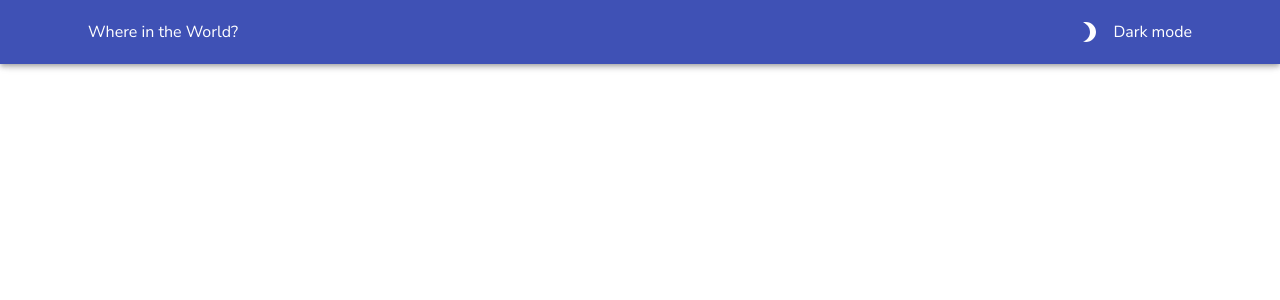
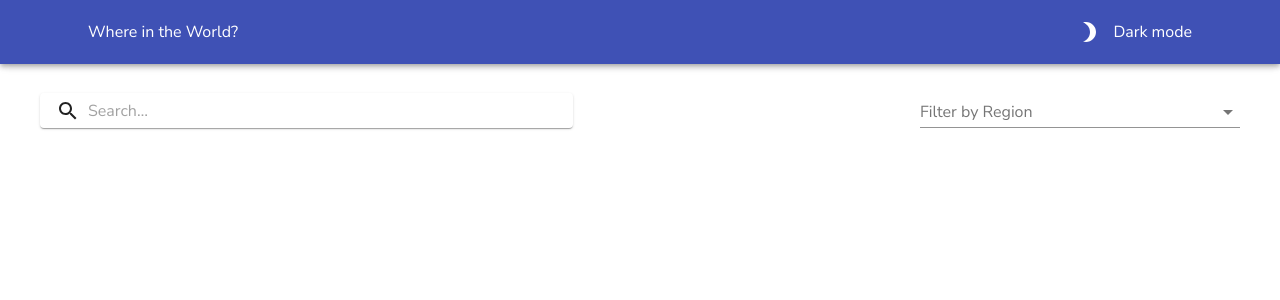
Before and after one commit to AgomohC/femto-countries, a React (Create React App) app: page / in a window 1280 px wide. Shown: the top 300 px of the page. Built offline with nearby package versions, Linux system fonts and the light colour scheme.

Commit message:
added input section

```diff
--- a/src/App.js
+++ b/src/App.js
@@ -1,11 +1,22 @@
 import React from "react";
 import Header from "./Components/Header";
-import { makeStyles, Grid, Typography } from "@material-ui/core";
+import { makeStyles, Grid } from "@material-ui/core";
+import Input from "./Components/Input";
+
+const useStyles = makeStyles((theme) => ({
+   container: {
+      marginTop: theme.spacing(10),
+   },
+}));
 
 const App = () => {
+   const classes = useStyles();
    return (
       <Grid container>
-         <Header></Header>
+         <Header />
+         <Grid container className={classes.container} item>
+            <Input />
+         </Grid>
       </Grid>
    );
 };
--- a/src/Components/Header.jsx
+++ b/src/Components/Header.jsx
@@ -31,7 +31,6 @@ const useStyles = makeStyles((theme) => ({
 const Header = () => {
    const classes = useStyles();
    const { setDarkMode, isDarkMode } = useGlobalContext();
-   console.log(isDarkMode);
    return (
       <>
          <AppBar position="fixed" color="primary">
--- a/src/Components/Input.jsx
+++ b/src/Components/Input.jsx
@@ -1,7 +1,118 @@
 import React from "react";
+import {
+   makeStyles,
+   Grid,
+   FormControl,
+   InputLabel,
+   NativeSelect,
+   InputBase,
+   alpha,
+   Paper,
+} from "@material-ui/core";
+import SearchIcon from "@material-ui/icons/Search";
+import { useGlobalContext } from "../Context/appContext";
+
+const useStyles = makeStyles((theme) => ({
+   container: {
+      justifyContent: "space-between",
+      alignItems: "flex-end",
+   },
+   item1: {
+      marginLeft: theme.spacing(3),
+      marginRight: theme.spacing(3),
+      marginBottom: theme.spacing(3),
+
+      [theme.breakpoints.up("sm")]: {
+         marginLeft: theme.spacing(5),
+         marginBottom: 0,
+      },
+   },
+   item2: {
+      marginLeft: theme.spacing(3),
+      marginRight: theme.spacing(3),
+      [theme.breakpoints.up("sm")]: {
+         marginRight: theme.spacing(5),
+      },
+   },
+   select: {
+      width: "100%",
+   },
+   search: {
+      display: "flex",
+      position: "relative",
+      borderRadius: theme.shape.borderRadius,
+      backgroundColor: alpha(theme.palette.common.white, 0.15),
+      "&:hover": {
+         backgroundColor: alpha(theme.palette.common.white, 0.25),
+      },
+
+      width: "100%",
+      [theme.breakpoints.up("sm")]: {
+         width: "auto",
+      },
+   },
+   searchIcon: {
+      padding: theme.spacing(0, 2),
+      height: "100%",
+      position: "absolute",
+      pointerEvents: "none",
+      display: "flex",
+      alignItems: "center",
+      justifyContent: "center",
+   },
+   inputRoot: {
+      color: "inherit",
+   },
+   inputInput: {
+      padding: theme.spacing(1, 1, 1, 0),
+      paddingLeft: `calc(1em + ${theme.spacing(4)}px)`,
+      transition: theme.transitions.create("width"),
+      width: "100%",
+      [theme.breakpoints.up("sm")]: {
+         width: "20ch",
+      },
+   },
+}));
 
 const Input = () => {
-   return <div></div>;
+   const classes = useStyles();
+   const { searchValue, setSearchValue } = useGlobalContext();
+
+   return (
+      <>
+         <Grid container className={classes.container}>
+            <Grid item xs={12} sm={5} className={classes.item1}>
+               <Paper className={classes.search}>
+                  <div className={classes.searchIcon}>
+                     <SearchIcon />
+                  </div>
+                  <InputBase
+                     placeholder="Search…"
+                     value={searchValue}
+                     onChange={(event) => setSearchValue(event)}
+                     classes={{
+                        root: classes.inputRoot,
+                        input: classes.inputInput,
+                     }}
+                  />
+               </Paper>
+            </Grid>
+            <Grid item xs={5} sm={3} className={classes.item2}>
+               <FormControl className={classes.select}>
+                  <InputLabel>Filter by Region</InputLabel>
+                  <NativeSelect>
+                     <option></option>
+                     <option value="Africa">Africa</option>
+                     <option value="America">America</option>
+                     <option value="Asia">Asia</option>
+                     <option value="Europe">Europe</option>
+                     <option value="Oceania">Oceania</option>
+                  </NativeSelect>
+               </FormControl>
+            </Grid>
+         </Grid>
+      </>
+   );
 };
 
 export default Input;
--- a/src/Context/appContext.jsx
+++ b/src/Context/appContext.jsx
@@ -6,6 +6,7 @@ const AppContext = React.createContext();
 
 const initialState = {
    isDarkMode: true,
+   searchValue: "",
 };
 
 const AppProvider = ({ children }) => {
@@ -13,8 +14,11 @@ const AppProvider = ({ children }) => {
    const setDarkMode = () => {
       dispatch({ type: "SET_DARK_MODE", initialState });
    };
+   const setSearchValue = (event) => {
+      dispatch({ type: "SEARCH", payload: event.target.value, initialState });
+   };
    return (
-      <AppContext.Provider value={{ ...state, setDarkMode }}>
+      <AppContext.Provider value={{ ...state, setDarkMode, setSearchValue }}>
          {children}
       </AppContext.Provider>
    );
--- a/src/Context/reducer.js
+++ b/src/Context/reducer.js
@@ -3,6 +3,9 @@ const reducer = (state, action) => {
       case "SET_DARK_MODE":
          const { isDarkMode } = state;
          return { ...action.state, isDarkMode: !isDarkMode };
+      case "SEARCH":
+         const newValue = action.payload;
+         return { ...action.state, searchValue: newValue };
 
       default:
          return state;
```
